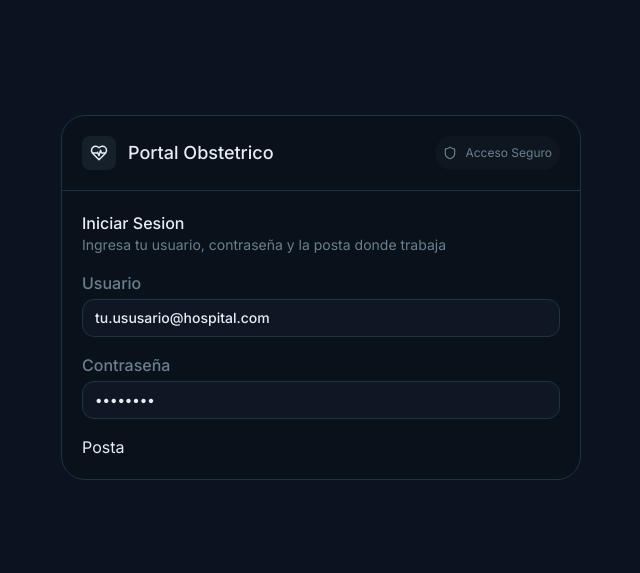
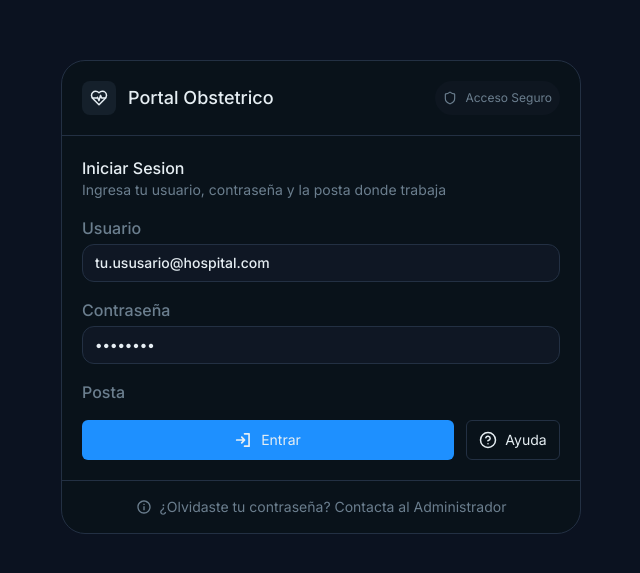
Before and after one commit to Laszlo-Caballero/obstetra, a Next.js app: page /login in a window 1280 px wide. Shown: the part 103-676 px from the top of the page, without its empty margins (319-959 px from the left). Built offline with nearby package versions, Linux system fonts and the light colour scheme.

Commit message:
Login parte 2

```diff
--- a/src/app/(login)/login/page.tsx
+++ b/src/app/(login)/login/page.tsx
@@ -1,6 +1,9 @@
 import React from "react";
 import { LuHeartPulse } from "react-icons/lu";
 import { LuShield } from "react-icons/lu";
+import { PiSignInBold } from "react-icons/pi";
+import { FiHelpCircle } from "react-icons/fi";
+import { RiInformationLine } from "react-icons/ri";
 
 export default function LoginPage() {
     return (
@@ -28,26 +31,55 @@ export default function LoginPage() {
                 </p>
             </div>
             <div className="flex flex-col gap-y-1">
-            <label className="text-ob-gray-2 font-medium">Usuario</label>
+                <label className="text-ob-gray-2 font-medium" htmlFor="username">Usuario</label>
                 <input
                 className="bg-ob-black-4 rounded-xl font-medium text-sm placeholder-ob-white py-2 px-3 border border-ob-gray"
                 type="text"
                 placeholder="tu.ususario@hospital.com"
+                id="username"
                 />
             </div>
             <div className="flex flex-col gap-y-1">
-            <label className="text-ob-gray-2 font-medium">Contraseña</label>
+                <label className="text-ob-gray-2 font-medium" htmlFor="password">Contraseña</label>
                 <input
                 className="bg-ob-black-4 rounded-xl font-medium text-sm placeholder-ob-white py-2 px-3 border border-ob-gray"
                 type="password"
                 placeholder="••••••••"
+                id="password"
                 />
             </div>
             <div>
-            <label htmlFor="">Posta</label>
-            <input type="password" />
+                <label className="text-ob-gray-2 font-medium">Posta</label>
+            </div>
+            <div className="flex gap-x-3 text-sm">
+                <button className="flex items-center justify-center w-[372px] bg-ob-blue p-2.5 rounded-md gap-x-2">
+                    <span>
+                        <PiSignInBold size={18} />
+                    </span>
+                    <p>
+                        Entrar
+                    </p>
+                </button>
+                <button className="flex items-center justify-center w-[94px] border border-ob-gray rounded-md gap-x-2">
+                    <span>
+                        <FiHelpCircle size={18} />
+                    </span>
+                    <p>
+                        Ayuda
+                    </p>
+                </button>
             </div>
             </form>
+            <div className="p-4 border-t border-ob-gray">
+                <div className="flex items-center justify-center gap-x-2">
+                    <span>
+                        <RiInformationLine className="text-ob-gray-2" size={16} />
+                    </span>
+                    <p className="text-sm text-ob-gray-2">
+                        ¿Olvidaste tu contraseña? Contacta al Administrador
+                    </p>
+                </div>
+            </div>
         </main>
         </div>
     );
```
Lines whose indentation alone changed are shown as unchanged.
